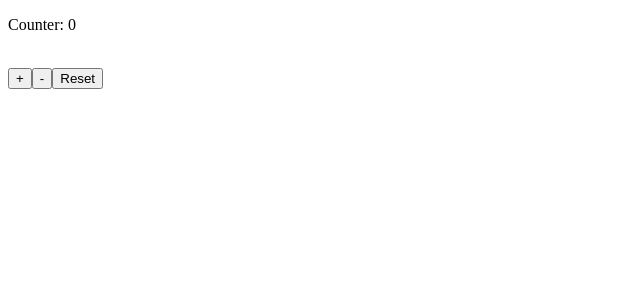
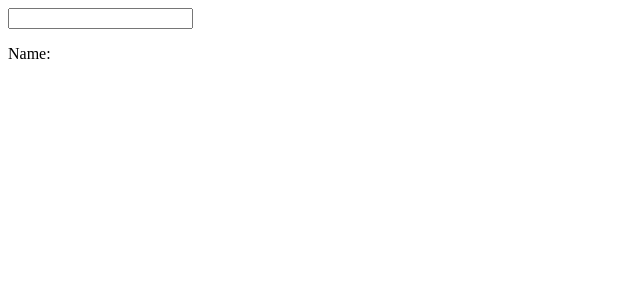
Before and after one commit to Princesval/react, a React (Vite) app in the folder my-react-app/: page / in a window 1280 px wide. Shown: the top 300 px of the page, without its empty margins (0-640 px from the left). Built offline with nearby package versions, Linux system fonts and the light colour scheme.

Commit message:
useState(onChange)

```diff
--- a/my-react-app/src/App.jsx
+++ b/my-react-app/src/App.jsx
@@ -1,9 +1,9 @@
-import Counter from "./Counter.jsx";
+import MyComponent from "./MyComponent.jsx";
 
 function App() {
   return(
     <>
-      <Counter/>
+      <MyComponent/>
     </>
 
   );
--- a/my-react-app/src/MyComponent.jsx
+++ b/my-react-app/src/MyComponent.jsx
@@ -2,6 +2,7 @@ import React, {useState} from 'react';
 
 function MyComponent(){
 
+    /* useState (onClick)
     const [name, setName] = useState("Guest");
     const [age, setAge] = useState(0);
     const [isEmployed, setIsEmployed] = useState(false);
@@ -29,6 +30,20 @@ function MyComponent(){
                 <button onClick={toggleStatus}>Toggle status</button>
             </div>
     );
+    */
+
+    const [name, setName] = useState("");
+
+    function handleName(event) {
+        setName(event.target.value);
+    }
+
+    return(
+        <div>
+            <input value={name} onChange={handleName}/>
+            <p>Name: {name}</p>
+        </div>
+    );
 }
 
 export default MyComponent
--- a/my-react-app/src/index.css
+++ b/my-react-app/src/index.css
@@ -1,4 +1,4 @@
-.card {
+/* .card {
   border:  1px solid hsla(0, 0%, 0%, 0.5);
   border-radius: 10px;
   box-shadow: 5px 5px 5px hsla(0, 0%, 0%, 0.2);
@@ -35,4 +35,4 @@
   border-radius: 5px;
   border: none;
   cursor: pointer;
-}
+} */
```
